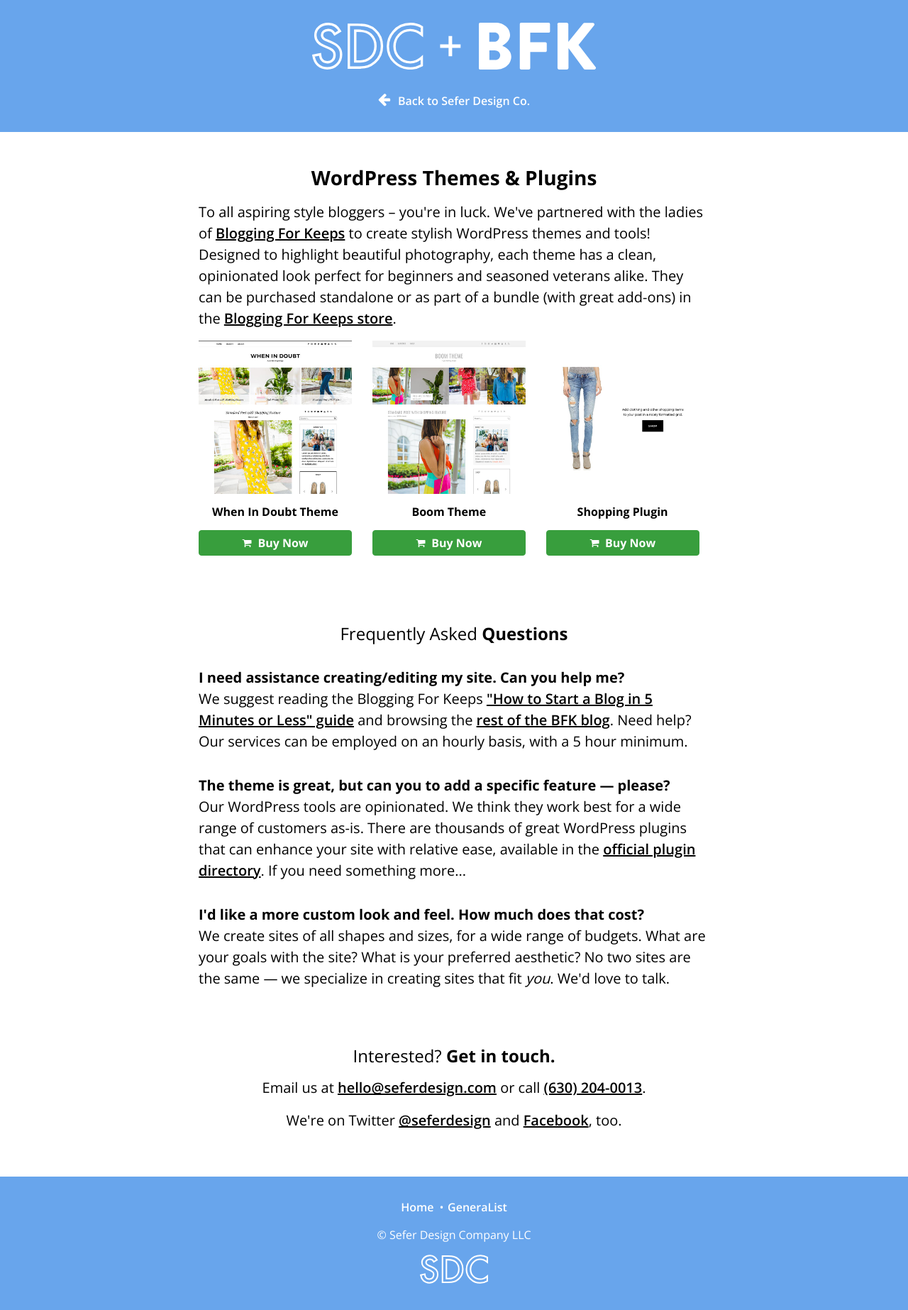
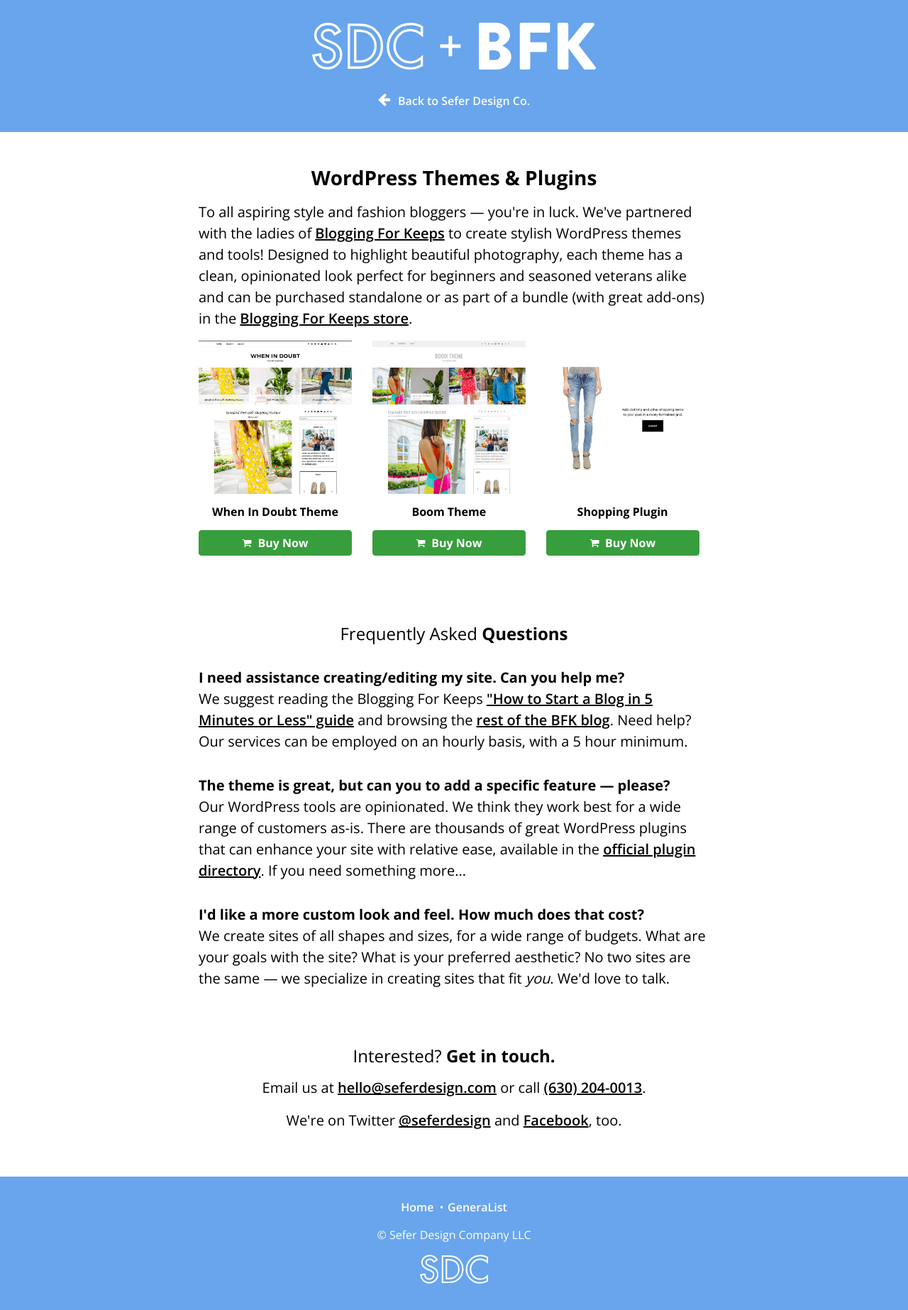
Before and after one commit to SeferDesign/seferdesign.com, a Jekyll site: the page built from blogging-for-keeps.html, in a window 1280 px wide. Shown: the whole page at 71% size. Built offline with Jekyll 4.4.1, drawn with Linux system fonts in a browser that asks for light colours.

Commit message:
B4K edits

```diff
--- a/blogging-for-keeps.html
+++ b/blogging-for-keeps.html
@@ -11,22 +11,22 @@
       <div class="pure-u-1-1 pure-u-lg-3-4">
         <article>
           <h1>WordPress Themes &amp; Plugins</h1>
-          <p>To all aspiring style bloggers &ndash; you're in luck. We've partnered with the ladies of <a href="http://www.blogging4keeps.com">Blogging For Keeps</a> to create stylish WordPress themes and tools! Designed to highlight beautiful photography, each theme has a clean, opinionated look perfect for beginners and seasoned veterans alike. They can be purchased standalone or as part of a bundle (with great add-ons) in the <a href="http://www.blogging4keeps.com/product-category/blog-shop/">Blogging For Keeps store</a>.</p>
+          <p>To all aspiring style and fashion bloggers &mdash; you're in luck. We've partnered with the ladies of <a href="http://www.blogging4keeps.com">Blogging For Keeps</a> to create stylish WordPress themes and tools! Designed to highlight beautiful photography, each theme has a clean, opinionated look perfect for beginners and seasoned veterans alike and can be purchased standalone or as part of a bundle (with great add-ons) in the <a href="http://www.blogging4keeps.com/product-category/blog-shop/">Blogging For Keeps store</a>.</p>
           <div class="sub-product-grid pure-g">
             <div class="sub-product pure-u-1-1 pure-u-md-1-3">
               <img src="{{ site.distbase }}/images/b4k-whenindoubt-home.jpg">
               <h3>When In Doubt Theme</h3>
-              <a class="btn btn-block" href="#"><svg class="icon icon-shopping-cart left"><use xlink:href="#icon-shopping-cart" /></svg>Buy Now</a>
+              <a class="btn btn-block" href="http://www.blogging4keeps.com/product/when-in-doubt-theme/"><svg class="icon icon-shopping-cart left"><use xlink:href="#icon-shopping-cart" /></svg>Buy Now</a>
             </div>
             <div class="sub-product pure-u-1-1 pure-u-md-1-3">
               <img src="{{ site.distbase }}/images/b4k-boom-home.jpg">
               <h3>Boom Theme</h3>
-              <a class="btn btn-block" href="#"><svg class="icon icon-shopping-cart left"><use xlink:href="#icon-shopping-cart" /></svg>Buy Now</a>
+              <a class="btn btn-block" href="http://www.blogging4keeps.com/product/boom-theme/"><svg class="icon icon-shopping-cart left"><use xlink:href="#icon-shopping-cart" /></svg>Buy Now</a>
             </div>
             <div class="sub-product pure-u-1-1 pure-u-md-1-3">
               <img src="{{ site.distbase }}/images/b4k-shopping.jpg">
               <h3>Shopping Plugin</h3>
-              <a class="btn btn-block" href="#"><svg class="icon icon-shopping-cart left"><use xlink:href="#icon-shopping-cart" /></svg>Buy Now</a>
+              <a class="btn btn-block" href="http://www.blogging4keeps.com/product/shopping-plugin/"><svg class="icon icon-shopping-cart left"><use xlink:href="#icon-shopping-cart" /></svg>Buy Now</a>
             </div>
           </div>
         </article>
--- a/index.html
+++ b/index.html
@@ -48,10 +48,10 @@
         <h2><strong>Products</strong> &amp; Selected Work</h2>
       </div>
       <a href="{{ "/blogging-for-keeps/" | prepend: site.baseurl }}" title="Kelly in the City" class="work-item pure-u-1-1 pure-u-md-1-2">
-        <div class="work-image-wrap"><img src="{{ site.distbase }}/images/kellyinthecity.jpg" alt="Kelly in the City"></div>
+        <div class="work-image-wrap"><img src="{{ site.distbase }}/images/b4k-boom-home.jpg" alt="Blogging For Keeps Themes"></div>
         <div class="work-meta">
-          <div class="work-title">Blogging For Keeps WordPress Themes &amp; Plugins</div>
-          <div class="work-description">Clean, modern WordPress tools for aspiring style bloggers.<br><strong><u>Read More</u></strong></div>
+          <div class="work-title">Blogging For Keeps<br>WordPress Tools</div>
+          <div class="work-description">Clean, modern WordPress themes &amp; plugins for aspiring style bloggers.<br><strong><u>Read More</u></strong></div>
         </div>
       </a>
       <a href="http://civilianagency.com" title="Civilian Agency" target="_blank" class="work-item pure-u-1-1 pure-u-md-1-2">
--- a/package.json
+++ b/package.json
@@ -15,7 +15,7 @@
     }
   ],
   "devDependencies": {
-    "browser-sync": "^2.18.8",
+    "browser-sync": "^2.18.12",
     "gulp": "^3.9.1",
     "gulp-autoprefixer": "^3.1.1",
     "gulp-concat": "^2.6.1",
@@ -24,7 +24,7 @@
     "gulp-jshint": "^1.12.0",
     "gulp-sass": "^2.3.2",
     "gulp-scss-lint": "^0.3.9",
-    "gulp-sourcemaps": "^1.11.1",
+    "gulp-sourcemaps": "^1.12.0",
     "gulp-uglify": "^1.5.4",
     "imagemin-pngquant": "^4.2.2"
   }
```
Also changed, not shown: dist/style/style.css, 2 other files.
